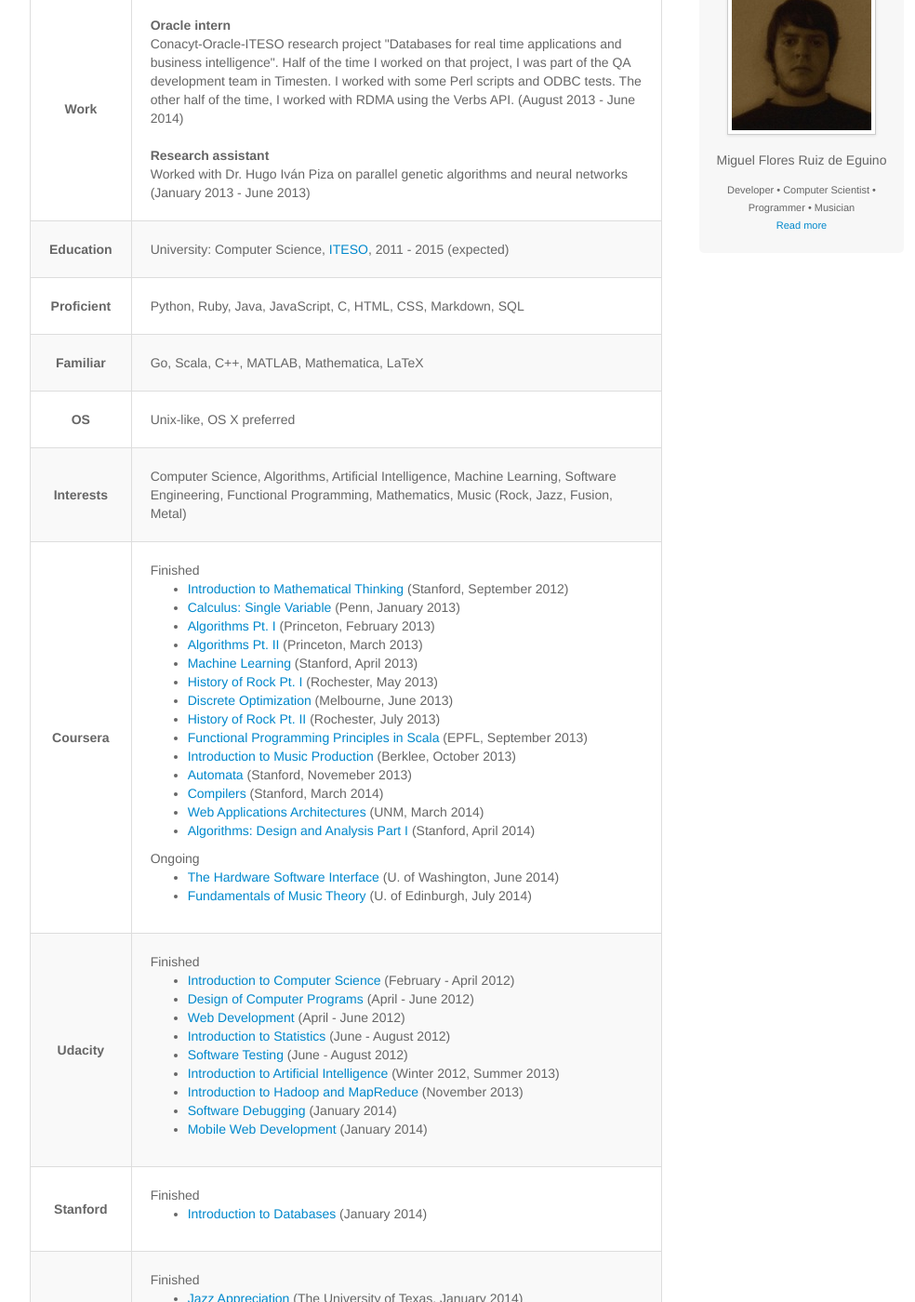
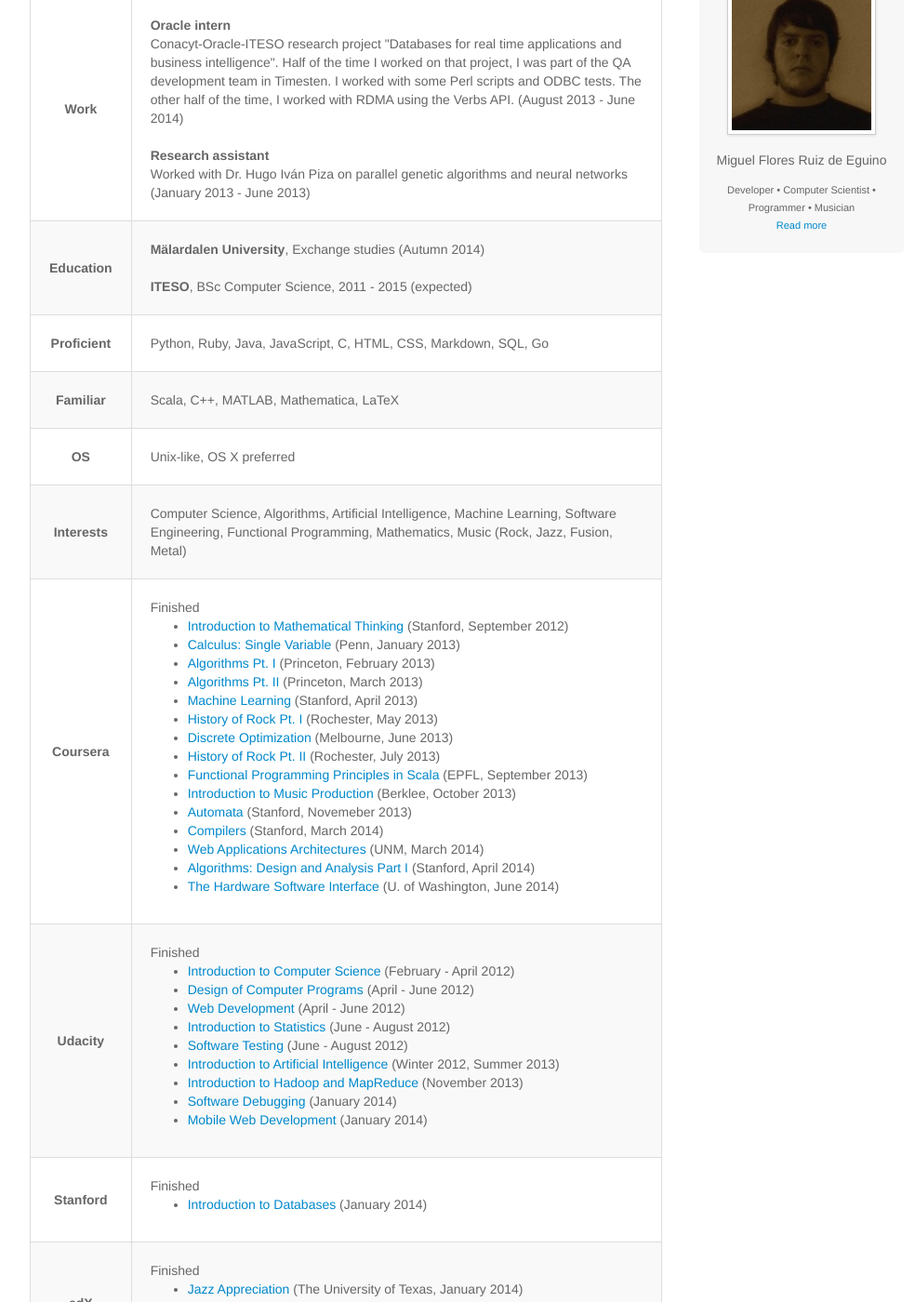
Before and after one commit to miguelfrde/miguelfrde.github.io, a Jekyll site: the page built from about/index.md, in a window 1280 px wide and 1400 px high, scrolled down 257 px. Shown: the whole window at 93% size, without its empty margins (138-1122 px from the left). Built offline with Jekyll 4.4.1, drawn with Linux system fonts in a browser that asks for light colours; some web fonts are replaced; Markdown is read by kramdown in place of the engine named in the settings.

Commit message:
Update about

```diff
--- a/about/index.md
+++ b/about/index.md
@@ -12,28 +12,30 @@
 	<tr>
 		<td class='table-left'>Work</td>
 		<td>
-		<b>Oracle intern</b>
-		<br>Conacyt-Oracle-ITESO research project "Databases for real time applications and business intelligence".
-		Half of the time I worked on that project, I was part of the QA development team in Timesten. I worked with some Perl scripts and ODBC tests.
-		The other half of the time, I worked with RDMA using the Verbs API. (August 2013 - June 2014)
-		<br><br>
-		<b>Research assistant</b>
-		<br>Worked with Dr. Hugo Iván Piza on parallel genetic algorithms and neural networks (January 2013 - June 2013)
+		    <b>Oracle intern</b>
+		    <br>Conacyt-Oracle-ITESO research project "Databases for real time applications and business intelligence".
+		    Half of the time I worked on that project, I was part of the QA development team in Timesten. I worked with some Perl scripts and ODBC tests.
+		    The other half of the time, I worked with RDMA using the Verbs API. (August 2013 - June 2014)
+		    <br><br>
+		    <b>Research assistant</b>
+		    <br>Worked with Dr. Hugo Iván Piza on parallel genetic algorithms and neural networks (January 2013 - June 2013)
 		</td>
 	</tr>
 	<tr>
 		<td class='table-left'>Education</td>
 		<td>
-			University: Computer Science, <a href="http://iteso.mx">ITESO</a>, 2011 - 2015 (expected)<br>
+            <b>Mälardalen University</b>, Exchange studies (Autumn 2014)
+            <br><br>
+            <b>ITESO</b>, BSc Computer Science, 2011 - 2015 (expected)
 		</td>
 	</tr>
 	<tr>
 		<td class='table-left'>Proficient</td>
-		<td>Python, Ruby, Java, JavaScript, C, HTML, CSS, Markdown, SQL</td>
+		<td>Python, Ruby, Java, JavaScript, C, HTML, CSS, Markdown, SQL, Go</td>
 	</tr>
 	<tr>
 		<td class='table-left'>Familiar</td>
-		<td>Go, Scala, C++, MATLAB, Mathematica, LaTeX</td>
+		<td>Scala, C++, MATLAB, Mathematica, LaTeX</td>
 	</tr>
 	<tr>
 		<td class='table-left'>OS</td>
@@ -62,11 +64,7 @@
 				<li><a href="https://www.coursera.org/course/compilers">Compilers</a> (Stanford, March 2014)</li>
 				<li><a href="https://www.coursera.org/course/webapplications">Web Applications Architectures</a> (UNM, March 2014)</li>
 				<li><a href="https://www.coursera.org/course/algo">Algorithms: Design and Analysis Part I</a> (Stanford, April 2014)</li>
-			</ul>
-            Ongoing
-            <ul class="courses-list">
 				<li><a href="https://www.coursera.org/course/hwswinterface">The Hardware Software Interface</a> (U. of Washington, June 2014)</li>
-				<li><a href="https://www.coursera.org/course/musictheory">Fundamentals of Music Theory</a> (U. of Edinburgh, July 2014)</li>
             </ul>
 		</td>
 	</tr>
@@ -103,9 +101,6 @@
             <ul class="courses-list">
                 <li><a href="https://www.edx.org/course/utaustinx/utaustinx-ut-8-01x-jazz-appreciation-1149">Jazz Appreciation</a> (The University of Texas, January 2014)</li>
                 <li><a href="https://www.edx.org/course/uc-berkeleyx/uc-berkeleyx-cs169-1x-engineering-1377">CS169.1X Engineering Software as a Service</a> (Berkeley, April 2014)</li>
-            </ul>
-            Ongoing
-            <ul class="courses-list">
             	<li><a href="https://www.edx.org/course/uc-berkeleyx/uc-berkeleyx-cs169-2x-software-service-1275">CS169.2X Software as a Service</a> (Berkeley, June 2014)</li>
             </ul>
         </td>
```
